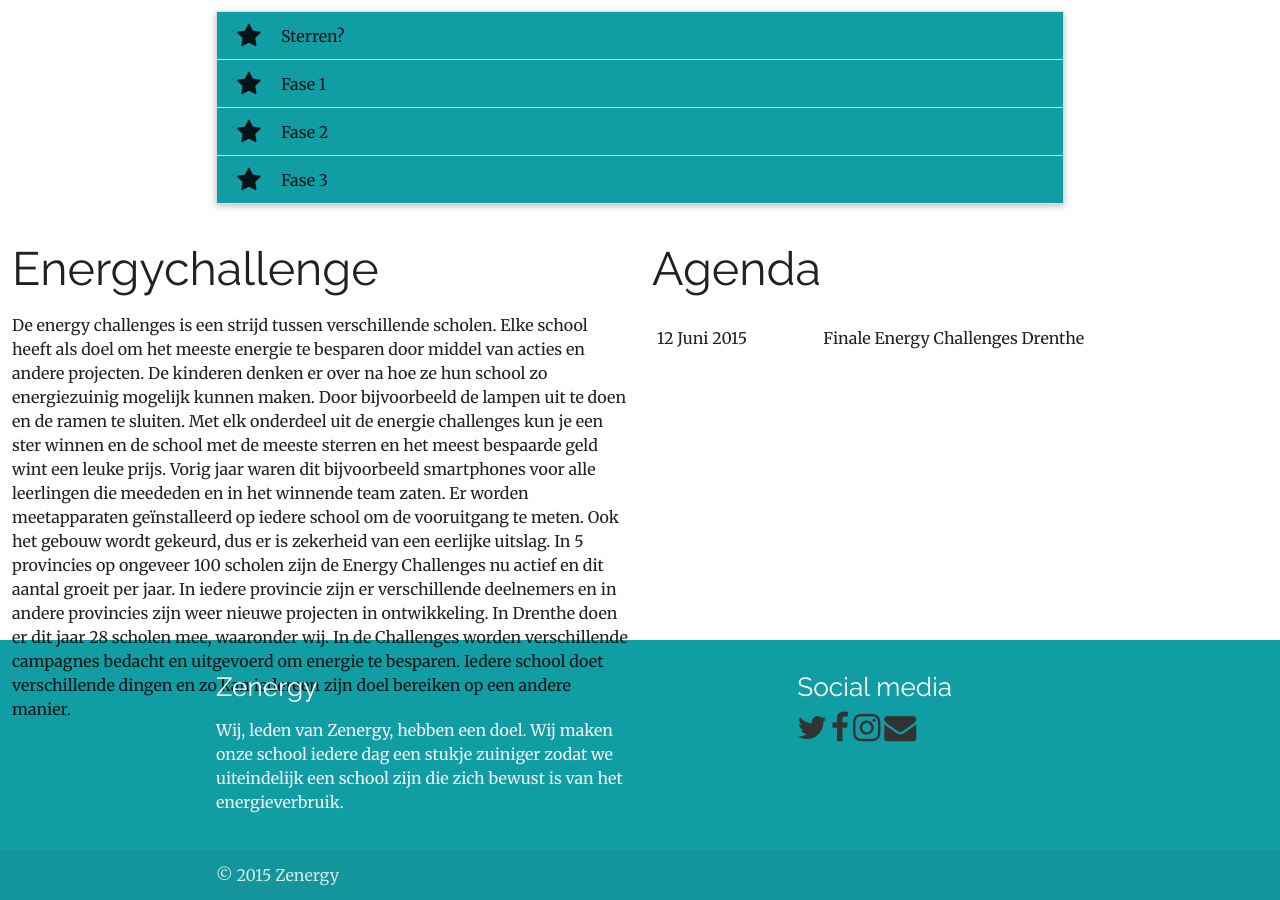
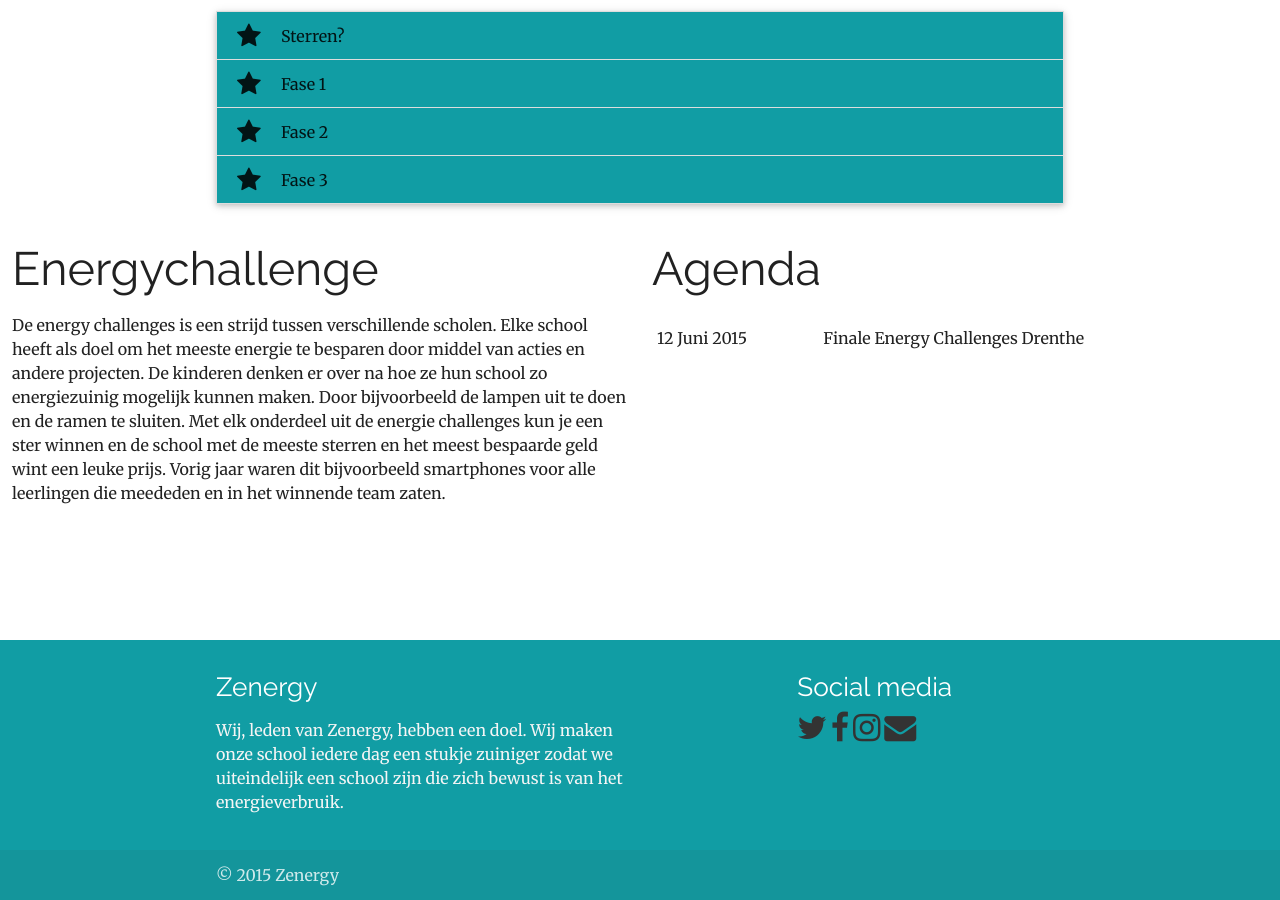
Before and after one commit to jasperwr/zenergy.jasperwr.github.io, a Jekyll site: the page built from index.html, in a window 1280 px wide and 900 px high, scrolled down 1157 px. Built offline with Jekyll 4.4.1, drawn with Linux system fonts in a browser that asks for light colours; nearby versions of some CDN libraries; comment, search, counter and statistics services are not loaded.

Commit message:
Update _config.yml

```diff
--- a/_config.yml
+++ b/_config.yml
@@ -37,8 +37,7 @@ home:
        <script>!function(d,s,id){var js,fjs=d.getElementsByTagName(s)[0],p=/^http:/.test(d.location)?'http':'https';if(!d.getElementById(id)){js=d.createElement(s);js.id=id;js.src=p+"://platform.twitter.com/widgets.js";fjs.parentNode.insertBefore(js,fjs);}}(document,"script","twitter-wjs");</script>
 
     info: >
-            De energy challenges is een strijd tussen verschillende scholen. Elke school heeft als doel om het meeste energie te besparen door middel van acties en andere projecten. De kinderen denken er over na hoe ze hun school zo energiezuinig mogelijk kunnen maken. Door bijvoorbeeld de lampen uit te doen en de ramen te sluiten. Met elk onderdeel uit de energie challenges kun je een ster winnen en de school met de meeste sterren en het meest bespaarde geld wint een leuke prijs. Vorig jaar waren dit bijvoorbeeld smartphones voor alle leerlingen die meededen en in het winnende team zaten. Er worden meetapparaten geïnstalleerd op iedere school om de vooruitgang te meten. Ook het gebouw wordt gekeurd, dus er is zekerheid van een eerlijke uitslag. In 5 provincies op ongeveer 100 scholen zijn de Energy Challenges nu actief en dit aantal groeit per jaar. In iedere provincie zijn er verschillende deelnemers en in andere provincies zijn weer nieuwe projecten in ontwikkeling. In Drenthe doen er dit jaar 28 scholen mee, waaronder wij. In de Challenges worden verschillende campagnes bedacht en uitgevoerd om energie te besparen. Iedere school doet verschillende dingen en zo kan iedereen zijn doel bereiken op een andere manier.
-
+            De energy challenges is een strijd tussen verschillende scholen. Elke school heeft als doel om het meeste energie te besparen door middel van acties en andere projecten. De kinderen denken er over na hoe ze hun school zo energiezuinig mogelijk kunnen maken. Door bijvoorbeeld de lampen uit te doen en de ramen te sluiten. Met elk onderdeel uit de energie challenges kun je een ster winnen en de school met de meeste sterren en het meest bespaarde geld wint een leuke prijs. Vorig jaar waren dit bijvoorbeeld smartphones voor alle leerlingen die meededen en in het winnende team zaten.
 collapsible:
  - header: Sterren?
    info: >
```
